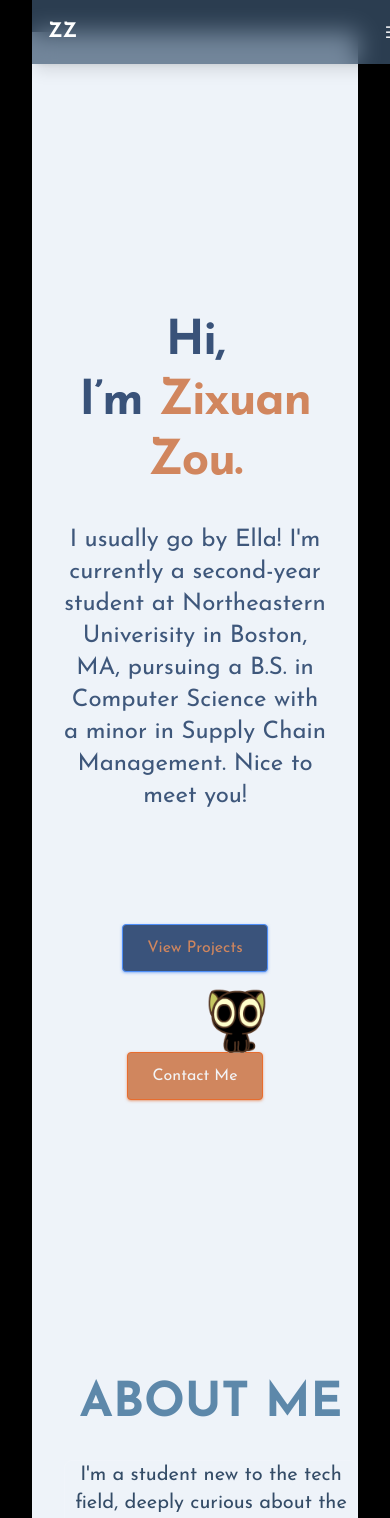
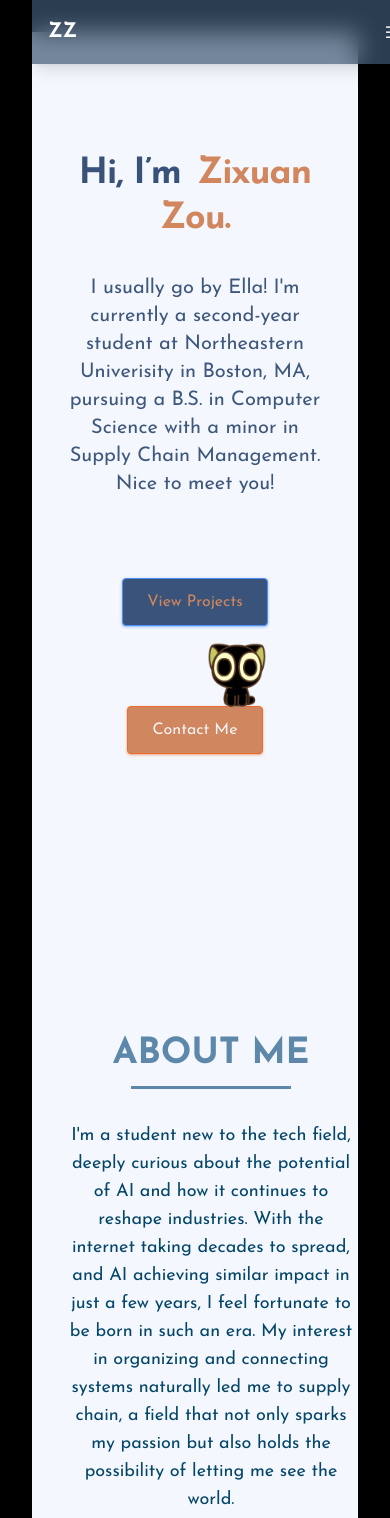
Before and after one commit to ezixuan27/ella_HOME, a React (Vite) app: page / in a window 390 px wide. Shown: the top 1518 px of the page. Built offline with nearby package versions, Linux system fonts and the light colour scheme.

Commit message:
coloring

```diff
--- a/src/App.jsx
+++ b/src/App.jsx
@@ -19,7 +19,7 @@ function App() {
       {!isLoaded && <LoadingScreen onComplete={() => setIsLoaded(true)} />} {" "}
       <div
         className={`min-h-screen transition-opacity duration-700 ${isLoaded ? "opacity-100" : "opacity-0"
-          } bg-[#eef3f9] text-gray-100`}
+          } bg-[#f4f8fe] text-gray-100`}
 
       >
         <Navbar menuOpen={menuOpen} setMenuOpen={setMenuOpen} />
--- a/src/components/sections/About.jsx
+++ b/src/components/sections/About.jsx
@@ -29,11 +29,14 @@ export const About = () => {
             <div className="md:max-w-2/3 md:mx-auto w-full mx-4 my-10">
                 <RevealOnScroll>
                     <h2
-                        className="text-5xl font-bold mb-8 text-[#5D88AA] text-center">
+                        className="text-4xl md:text-5xl font-bold mb-8 text-[#5D88AA] text-center
+             relative after:content-[''] after:block after:w-40 after:h-[3px]
+             after:bg-[#5D88AA] after:mx-auto after:mt-3">
                         ABOUT ME
                     </h2>
-                    <div className="rounded-lg text-xl border-white/10 border mx-4">
-                        <p className="text-[#344c67] mb-6">
+
+                    <div className="rounded-lg text-lg md:text-xl border-white/10 border mx-4">
+                        <p className="text-[#044568] mb-6">
                             I'm a student new to the tech field, deeply curious about the potential of AI and how
                             it continues to reshape industries. With the internet taking decades to spread, and AI
                             achieving similar impact in just a few years, I feel fortunate to be born in such an era.
@@ -103,12 +106,12 @@ export const About = () => {
                         />
                     </div>
                 </div>
+
+                <h2 className="text-2xl mt-10 text-[#5D88AA] text-center">
+                    Education
+                </h2>
+
                 <RevealOnScroll>
-                    <h2 className="text-2xl mt-10 text-[#5D88AA] text-center">
-                        Education
-                    </h2>
-
-
                     <div className="timeline mt-8 md:mx-auto">
 
                         <RevealOnScroll>
--- a/src/components/sections/Home.jsx
+++ b/src/components/sections/Home.jsx
@@ -3,17 +3,17 @@ import { RevealOnScroll } from '../RevealOnScroll';
 export const Home = () => {
     return <section
         id="home"
-        className="min-h-screen max-w-full flex items-center justify-center relative px-4 py-20"
+        className="min-h-screen max-w-full flex items-center justify-center relative mx-4 py-20"
     >
         <RevealOnScroll>
-            <div className="text-center max-w-full md:mx-auto z-10 px-4 mt-50">
-                <h1 className="font-['Josefin_Sans',_sans-serif] font-bold tracking-tight leading-tight text-5xl md:text-7xl">
+            <div className="text-center max-w-full md:mx-auto z-10 px-4 mt-10 md:mt-50">
+                <h1 className="font-['Josefin_Sans',_sans-serif] font-bold tracking-tight leading-tight text-4xl md:text-7xl">
                     <span className="text-[#395279]">Hi, I’m</span>
                     <span className="text-[#d1865e] ml-4">Zixuan Zou.</span>
                 </h1>
 
 
-                <p className="text-[#3e577b] text-2xl mt-8 mb-8 max-w-4xl mx-auto">
+                <p className="text-[#3e577b] text-xl md:text-2xl mt-8 md:mb-8 max-w-4xl mx-auto">
                     I usually go by Ella!
                     I'm currently a second-year student at Northeastern Univerisity in Boston, MA, pursuing a B.S. in Computer Science
                     with a minor in Supply Chain Management. Nice to meet you!
--- a/src/components/sections/Projects.jsx
+++ b/src/components/sections/Projects.jsx
@@ -24,10 +24,11 @@ export const Projects = () => {
             id="projects"
             className="min-h-screen flex items-center justify-center py-20"
         >
-            <RevealOnScroll>
-                <div className="md:max-w-2/3 max-w-full md:mx-auto mx-5 my-10">
+            <div className="md:max-w-2/3 max-w-full md:mx-auto mx-5 my-10">
+                <RevealOnScroll>
                     <h2
-                        className="text-5xl font-bold mb-8 text-[#2C4E80] text-center">
+                        className="text-4xl md:text-5xl font-bold md:mt-10 mb-8 text-[#2C4E80] text-center
+                        after:block after:w-80 after:h-[3px] after:bg-[#2C4E80] after:mx-auto after:mt-5">
                         FEATURED PROJECTS
                     </h2>
                     <div className="grid grid-cols-1 md:grid-cols-2 gap-6">
@@ -121,9 +122,9 @@ export const Projects = () => {
                             </div>
                         </div>
                     </div>
+                </RevealOnScroll>
+            </div>
 
-                </div>
-            </RevealOnScroll>
         </section>
     )
 }
```
